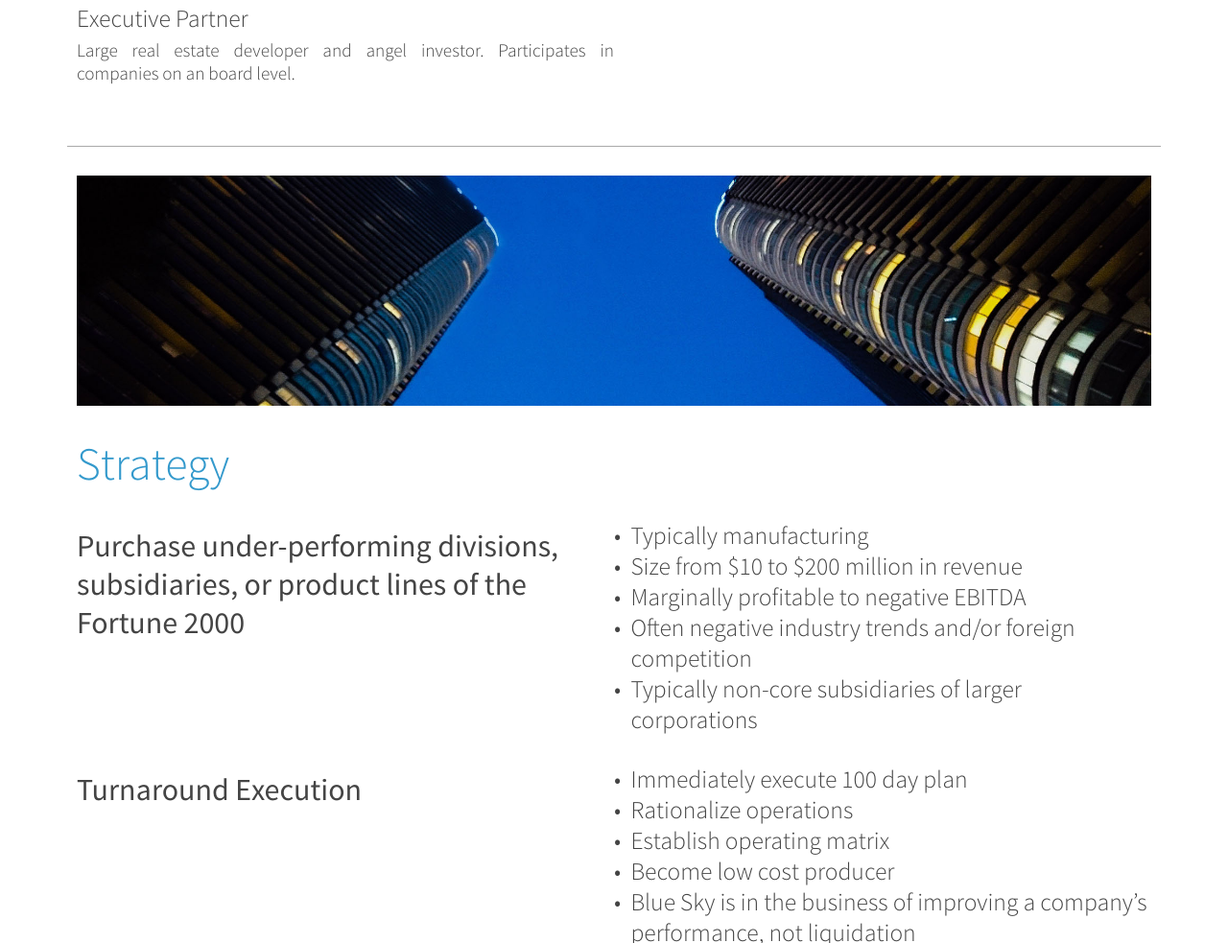
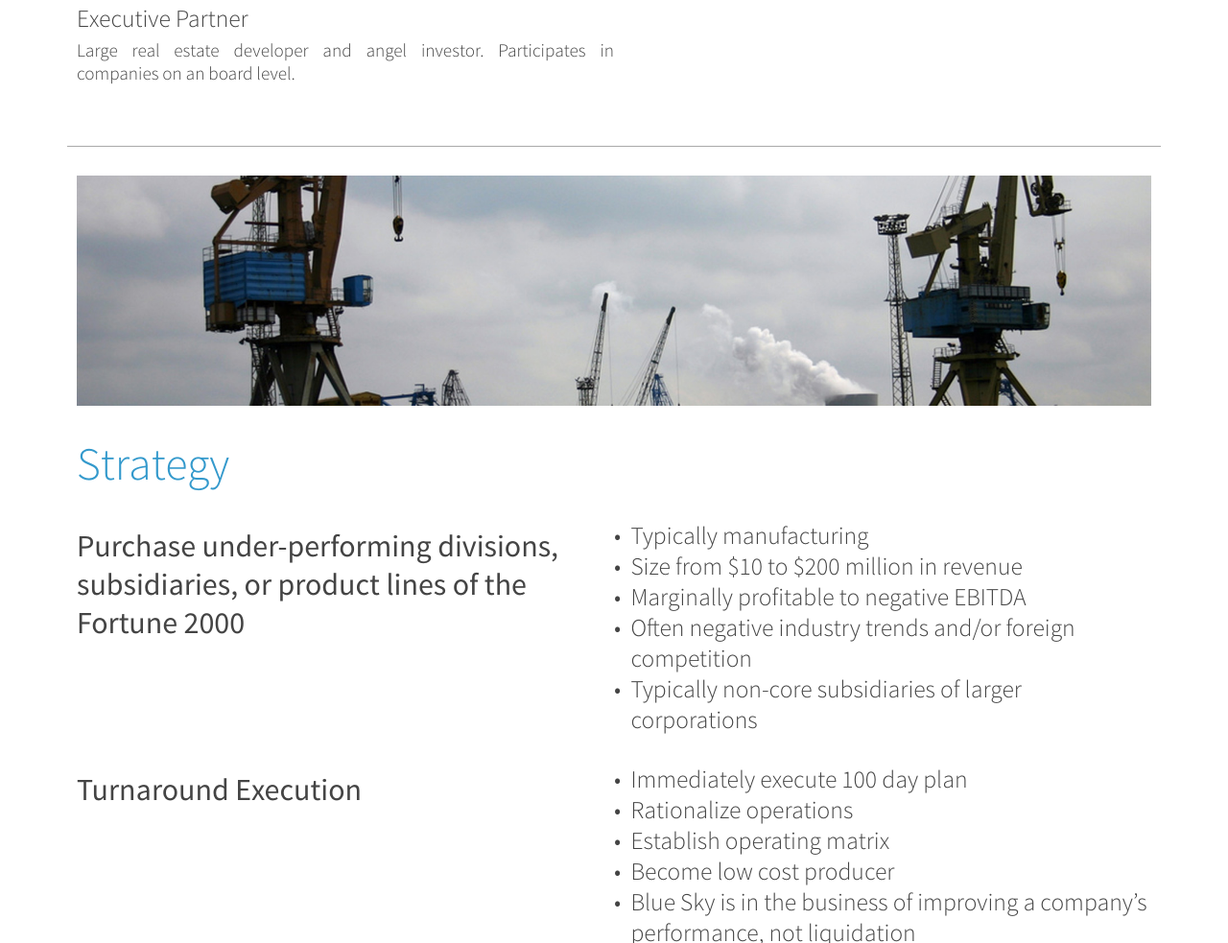
Before and after one commit to harlynkingm/BlueSky, a plain HTML site: page index.html in a window 1280 px wide. Shown: the part 2456-3439 px from the top of the page at 96% size. Drawn offline with Linux system fonts and the light colour scheme.

Commit message:
new picture

```diff
--- a/index.html
+++ b/index.html
@@ -130,7 +130,7 @@
         </div>
         <div class="separator"></div>
         <div class="line" style="max-height:30vh;overflow:hidden;margin-top:30px;">
-          <img src="img/corporate.jpg" style="width:100%">
+          <img src="img/machines.jpg" style="width:100%">
         </div>
       </div>
       <div id="strategy" class="sect">
```
Also changed, not shown: img/machines.jpg (added).
